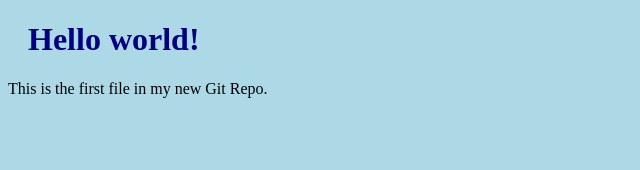
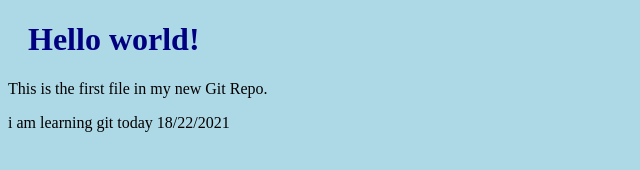
Before and after one commit to Paresh-Kumar-Hansda/newrepo, a plain HTML site: page index.html in a window 1280 px wide. Shown: the whole page, without its empty margins (0-640 px from the left). Drawn offline with Linux system fonts and the light colour scheme.

Commit message:
update index.html with my report of today

```diff
--- a/index.html
+++ b/index.html
@@ -9,6 +9,6 @@
 
 <h1>Hello world!</h1>
 <p>This is the first file in my new Git Repo.</p>
-
+<p>i am learning git today 18/22/2021</p>
 </body>
 </html>
```
